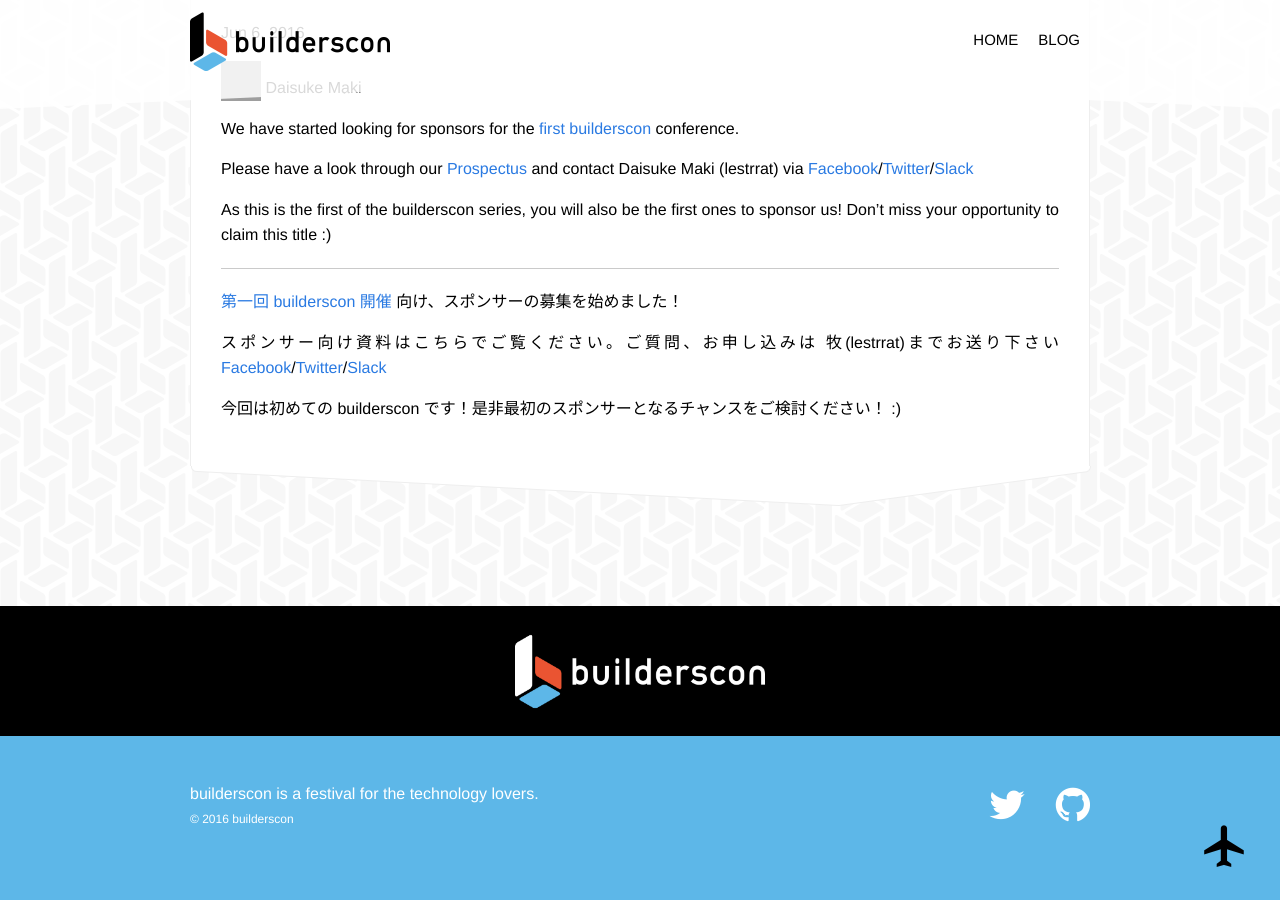
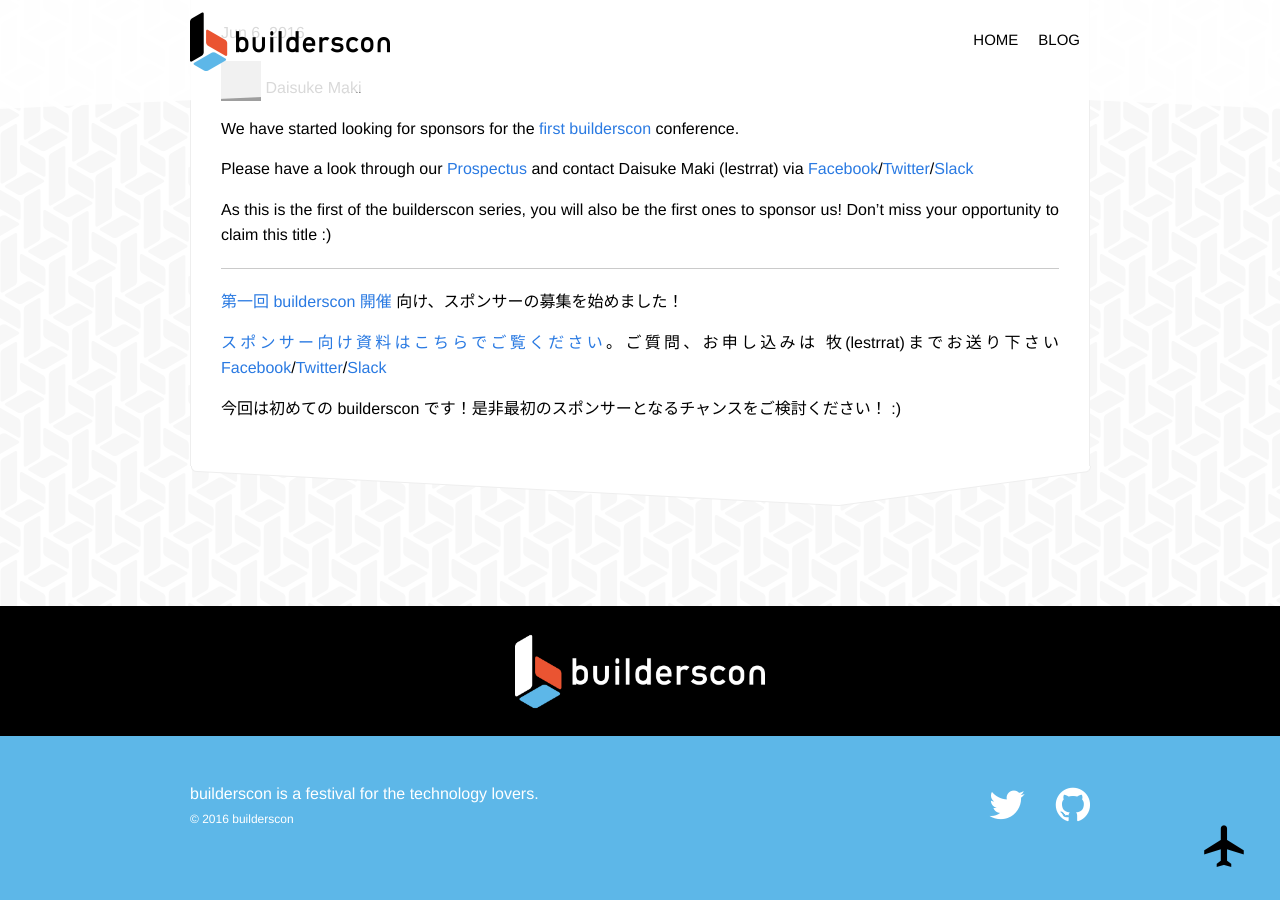
Before and after one commit to uzulla/blog.builderscon.io, a Jekyll site: the page built from _posts/2016-06-06-call-for-sponsors.md, in a window 1280 px wide and 900 px high, scrolled down 520 px. Built offline with Jekyll 4.4.1, drawn with Linux system fonts in a browser that asks for light colours; some web fonts are replaced; part of the change alters nothing that is shown; grey boxes are pictures that could not be loaded.

Commit message:
Actually place a link...

```diff
--- a/_posts/2016-06-06-call-for-sponsors.md
+++ b/_posts/2016-06-06-call-for-sponsors.md
@@ -16,6 +16,6 @@ As this is the first of the builderscon series, you will also be the first ones
 
 [第一回 builderscon 開催](http://blog.builderscon.io/builderscon/2016/06/06/annoucing-builderscon-1.html) 向け、スポンサーの募集を始めました！
 
-スポンサー向け資料はこちらでご覧ください。ご質問、お申し込みは 牧(lestrrat)までお送り下さい[Facebook](https://www.facebook.com/lestrrat)/[Twitter](https://twitter.com/lestrrat)/[Slack](http://blog.builderscon.io/builderscon/2016/05/30/join-slack.html)
+[スポンサー向け資料はこちらでご覧ください](https://github.com/golang/go/issues/15924#issuecomment-223168152)。ご質問、お申し込みは 牧(lestrrat)までお送り下さい[Facebook](https://www.facebook.com/lestrrat)/[Twitter](https://twitter.com/lestrrat)/[Slack](http://blog.builderscon.io/builderscon/2016/05/30/join-slack.html)
 
 今回は初めての builderscon です！是非最初のスポンサーとなるチャンスをご検討ください！ :)
```
